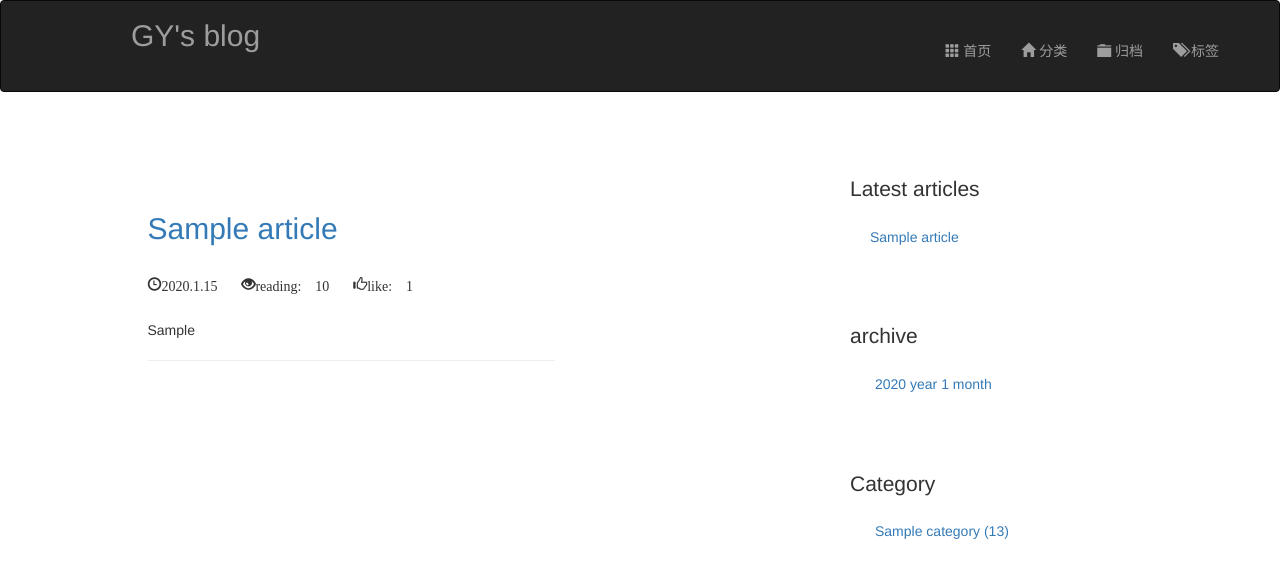
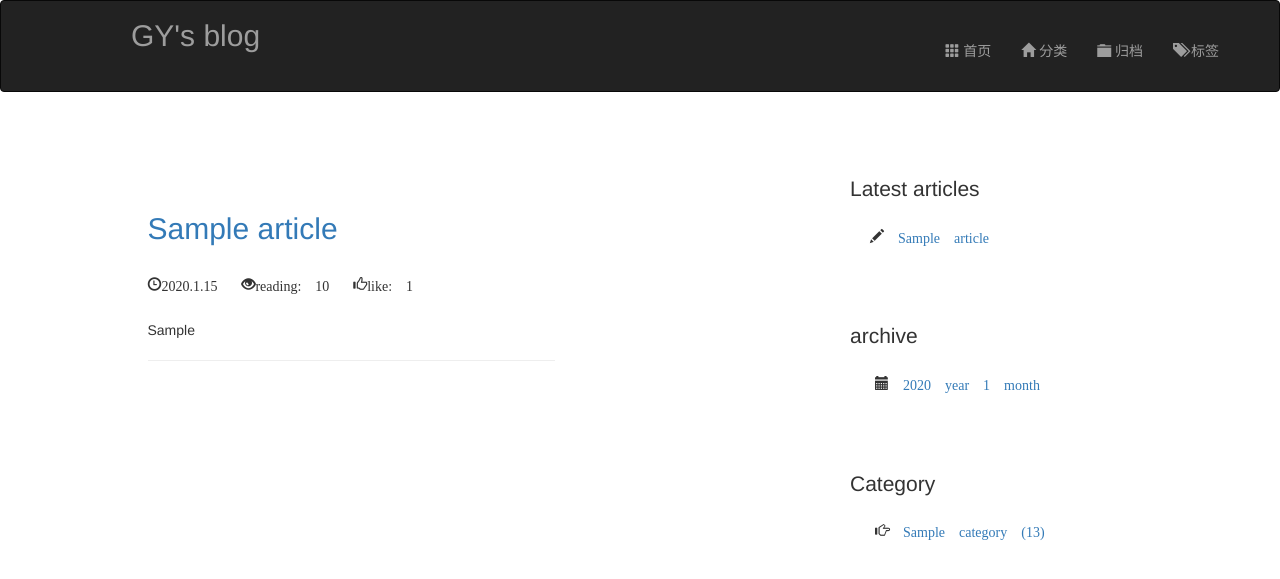
Before and after one commit to GatoY/myblog, a Django app: page /apps/ in a window 1280 px wide. Shown: the top 579 px of the page. Run offline with Django 3.2, Linux system fonts and the light colour scheme; tables that the repository leaves empty hold one stand-in row (values such as "Sample post"); some libraries are stand-ins or nearby versions.

Commit message:
improve widget

```diff
--- a/apps/templates/apps/base.html
+++ b/apps/templates/apps/base.html
@@ -55,7 +55,9 @@
                             <ul>
                                 {% for article in recent_article_list %}
                                 <li>
-                                    <a href="{% url 'apps:detail' article.pk %}">{{ article.title }}</a>
+                                    <span class="glyphicon glyphicon-pencil">
+                                        <a href="{% url 'apps:detail' article.pk %}">{{ article.title }}</a>
+                                        </span>
                                 </li>
                                 {% empty %}
                                 暂无文章！
@@ -69,7 +71,9 @@
                             <ul>
                                 {% for date in date_list %}
                                 <li>
+                                    <span class="glyphicon glyphicon-calendar">
                                     <a href="#">{{ date.year }} year {{ date.month }} month</a>
+                                    </span>
                                 </li>
                                 {% empty %}
                                 No archives for now.
@@ -83,7 +87,9 @@
                             <ul>
                                 {% for category in category_list %}
                                 <li>
+                                    <span class="glyphicon glyphicon-hand-right">
                                     <a href="#">{{ category.name }} <span class="post-count">(13)</span></a>
+                                    </span>
                                 </li>
                                 {% empty %}
                                 No categories for now.
```
